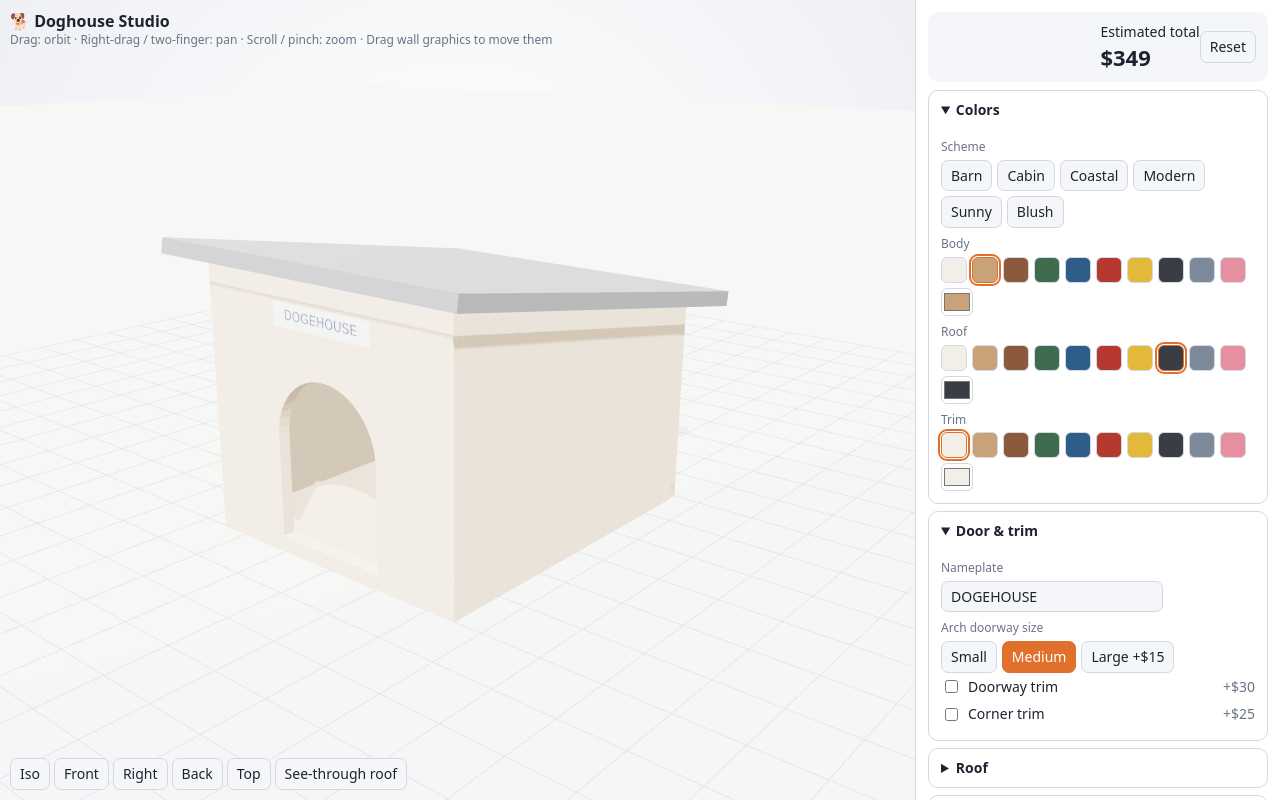
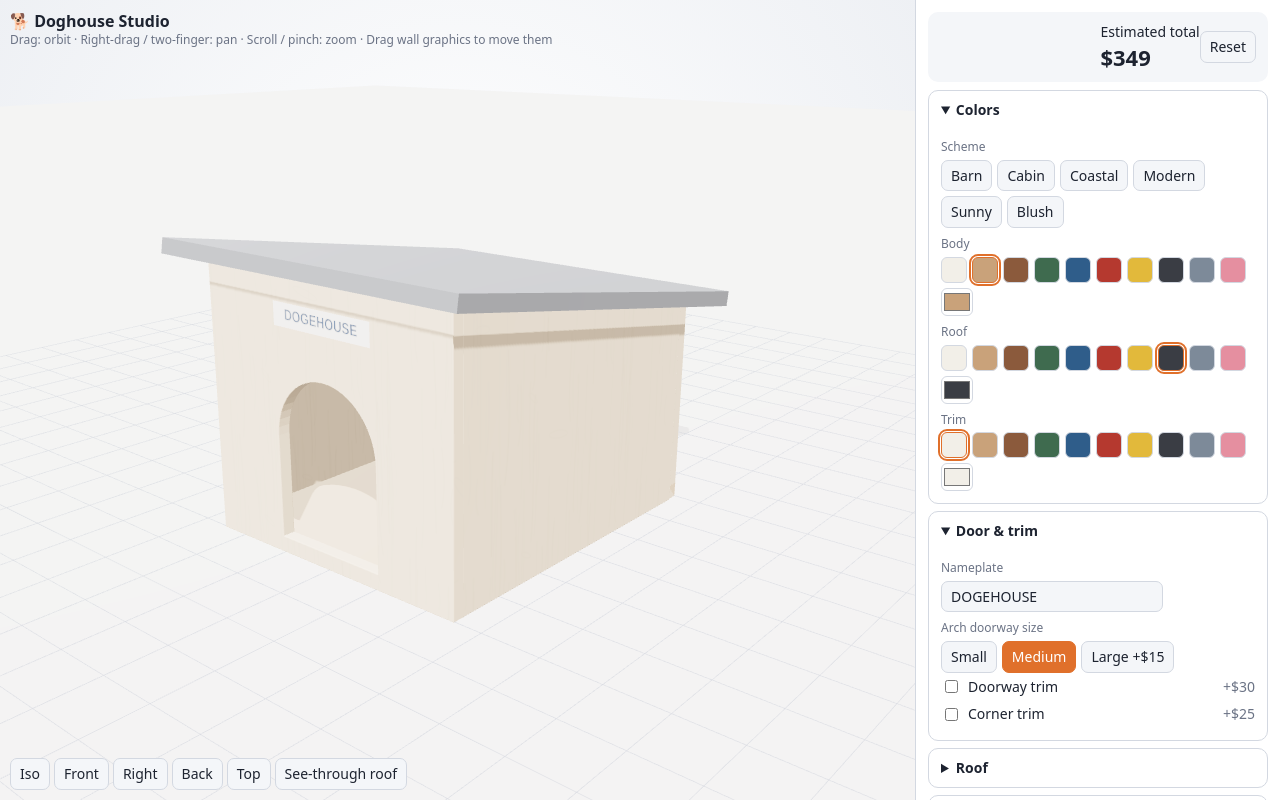
Before and after one commit to bcreedh2002/dogehouse2, a plain HTML site: page viewer/index.html in a window 1280 px wide. Drawn offline with Linux system fonts and the light colour scheme.

Commit message:
Apply reduced 3D viewer exposure on all devices

```diff
--- a/viewer/index.html
+++ b/viewer/index.html
@@ -74,12 +74,8 @@ P.addEventListener('change',e=>{const el=e.target;if(el.id==='gw'&&S.sel>=0){con
 const V=$('v'),ren=new T.WebGLRenderer({antialias:true,alpha:true}),scene=new T.Scene(),cam=new T.PerspectiveCamera(38,1,.05,60);
 ren.setPixelRatio(Math.min(devicePixelRatio,2));ren.outputEncoding=T.sRGBEncoding;ren.toneMapping=T.ACESFilmicToneMapping;ren.toneMappingExposure=1.05;ren.shadowMap.enabled=true;ren.shadowMap.type=T.PCFSoftShadowMap;V.appendChild(ren.domElement);const dom=ren.domElement;
 const ctl=new T.OrbitControls(cam,dom);ctl.enableDamping=true;ctl.screenSpacePanning=true;ctl.minDistance=1;ctl.maxDistance=9;ctl.maxPolarAngle=Math.PI*.5;
-let needsRender=true;
-const mobileColorMode=window.matchMedia('(max-width:760px)');
-const applyColorExposure=()=>{ren.toneMappingExposure=mobileColorMode.matches?0.82:1.05;needsRender=true;};
-applyColorExposure();
-if(mobileColorMode.addEventListener)mobileColorMode.addEventListener('change',applyColorExposure);else mobileColorMode.addListener(applyColorExposure);
-ctl.addEventListener('change',()=>{needsRender=true;});
+ren.toneMappingExposure=0.82;
+let needsRender=true;ctl.addEventListener('change',()=>{needsRender=true;});
 const VW=[[2.4,1.6,2.8],[0,.55,3.6],[3.6,.55,0],[0,.55,-3.6],[0,4.2,.01]];
 const view=i=>{cam.position.set(...VW[i]);ctl.target.set(0,.4,0);ctl.update()};view(0);
 document.querySelectorAll('[data-vw]').forEach(b=>b.onclick=()=>view(+b.dataset.vw));$('xr').onclick=()=>set('xray',!S.xray);
```
